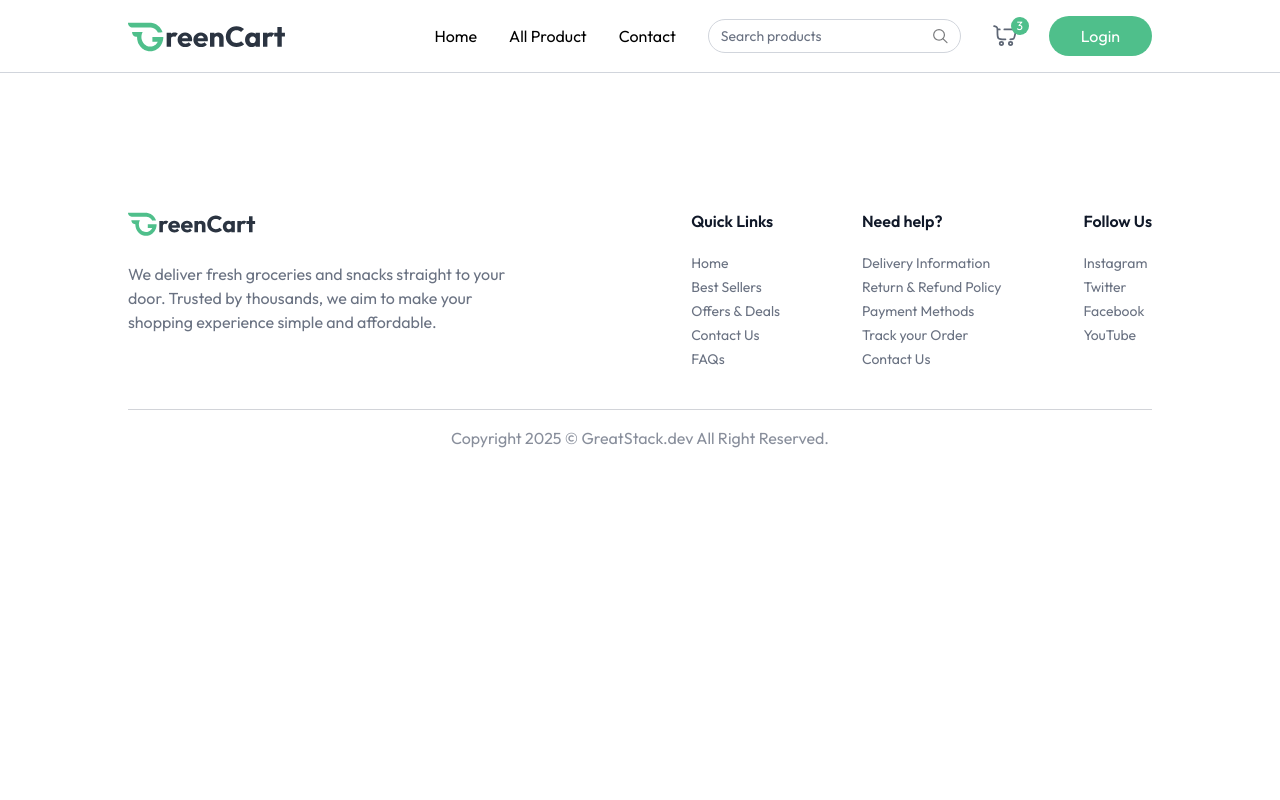
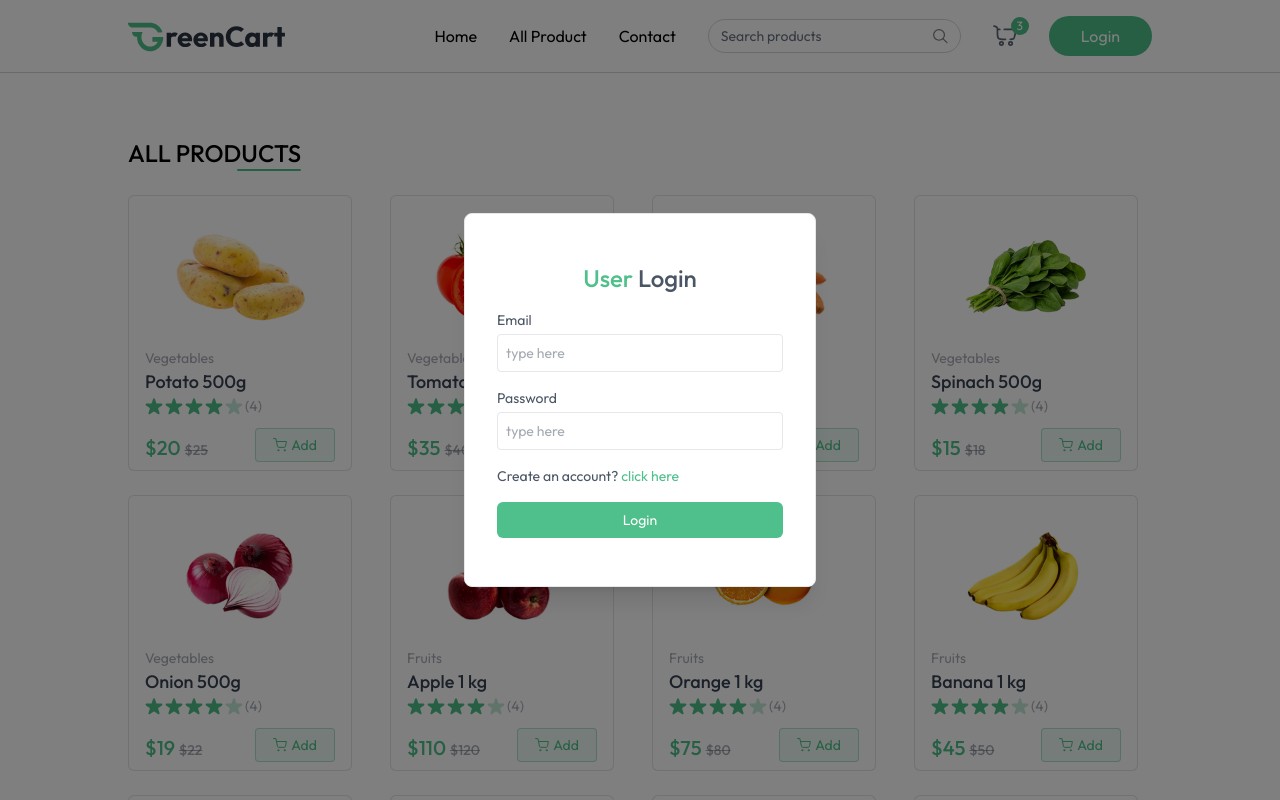
Before and after one commit to Varun822468/GreenCart, a React (Vite) app in the folder client/: page /products in a window 1280 px wide. Both pictures are taken after a click on the button "Login". Shown: the top 800 px of the page. Built offline with nearby package versions, Linux system fonts and the light colour scheme.

Commit message:
All Products section work done.
1.AllProducts.jsx file added
2.ProductCategory.jsx file added

```diff
--- a/client/src/App.jsx
+++ b/client/src/App.jsx
@@ -4,16 +4,24 @@
 import Home from './pages/Home'
 import { Toaster } from "react-hot-toast"
 import Footer from './components/Footer'
+import { useAppContext } from './context/Appcontext'
+import Login from './components/Login'
+import AllProducts from './pages/AllProducts'
+import ProductCategory from './pages/ProductCategory'
 
 const App = () => {
   const isSellerPath = useLocation().pathname.includes("seller");
+  const {showUserLogin} = useAppContext()
   return (
   <div>
     {isSellerPath ? null : <Navbar />}
+    {showUserLogin ? <Login/> : null}
     <Toaster />
     <div className={`${isSellerPath ? "" : "px-6 md:px-16 lg:px-24 xl:px-32"}`}>
       <Routes>
-        <Route path='/' element={<Home />} />
+        <Route path='/' element={<Home/>} />
+        <Route path='/products' element={<AllProducts/>} />
+        <Route path='/products/:category' element={<ProductCategory/>} />
       </Routes>
     </div>
     {!isSellerPath && <Footer/>}
--- /dev/null
+++ b/client/src/components/Login.jsx
@@ -0,0 +1,56 @@
+import React from 'react'
+import { useAppContext } from '../context/Appcontext';
+
+const Login = () => {
+    const { setshowUserLogin, setUser } = useAppContext()
+    const [state, setState] = React.useState("login");
+    const [name, setName] = React.useState("");
+    const [email, setEmail] = React.useState("");
+    const [password, setPassword] = React.useState("");
+    const onSumbitHandler = async (event) => {
+        event.preventDefault();
+        setUser({
+            email: "mailoftamil@gmail.com",
+            name: "tamilselvan"
+        })
+        setshowUserLogin(false)
+    }
+    return (
+        <div onClick={() => setshowUserLogin(false)} className='fixed top-0 bottom-0 left-0 right-0 z-30 flex items-center text-sm text-gray-600 bg-black/50'>
+
+            <form onSubmit={onSumbitHandler} onClick={(e) => e.stopPropagation()} className="flex flex-col gap-4 m-auto items-start p-8 py-12 w-80 sm:w-[352px] rounded-lg shadow-xl border border-gray-200 bg-white">
+                <p className="text-2xl font-medium m-auto">
+                    <span className="text-primary">User</span> {state === "login" ? "Login" : "Sign Up"}
+                </p>
+                {state === "register" && (
+                    <div className="w-full">
+                        <p>Name</p>
+                        <input onChange={(e) => setName(e.target.value)} value={name} placeholder="type here" className="border border-gray-200 rounded w-full p-2 mt-1 outline-primary" type="text" required />
+                    </div>
+                )}
+                <div className="w-full ">
+                    <p>Email</p>
+                    <input onChange={(e) => setEmail(e.target.value)} value={email} placeholder="type here" className="border border-gray-200 rounded w-full p-2 mt-1 outline-primary" type="email" required />
+                </div>
+                <div className="w-full ">
+                    <p>Password</p>
+                    <input onChange={(e) => setPassword(e.target.value)} value={password} placeholder="type here" className="border border-gray-200 rounded w-full p-2 mt-1 outline-primary" type="password" required />
+                </div>
+                {state === "register" ? (
+                    <p>
+                        Already have account? <span onClick={() => setState("login")} className="text-primary cursor-pointer">click here</span>
+                    </p>
+                ) : (
+                    <p>
+                        Create an account? <span onClick={() => setState("register")} className="text-primary cursor-pointer">click here</span>
+                    </p>
+                )}
+                <button className="bg-primary hover:bg-primary-dull transition-all text-white w-full py-2 rounded-md cursor-pointer">
+                    {state === "register" ? "Create Account" : "Login"}
+                </button>
+            </form>
+        </div>
+    )
+}
+
+export default Login
--- a/client/src/components/Navbar.jsx
+++ b/client/src/components/Navbar.jsx
@@ -1,19 +1,24 @@
-import React from 'react'
+import React, { useEffect } from 'react'
 import { NavLink } from 'react-router-dom'
 import { assets } from '../assets/assets'
 import { useAppContext } from '../context/Appcontext'
 
 const Navbar = () => {
     const [open, setOpen] = React.useState(false)
-    const { user, setUser, setshowUserLogin, navigate } = useAppContext();
+    const { user, setUser, setshowUserLogin, navigate, searchQuery, setSearchQuery } = useAppContext();
     const logout = async () => {
         setUser(null);
         navigate('/')
     }
+    useEffect(() => {
+        if (searchQuery.length > 0) {
+            navigate("/products")
+        }
+    }, [searchQuery])
     return (
         <nav className="flex items-center justify-between px-6 md:px-16 lg:px-24 xl:px-32 py-4 border-b border-gray-300 bg-white relative transition-all">
 
-            <NavLink to='/' onClick={()=> setOpen(false)}>
+            <NavLink to='/' onClick={() => setOpen(false)}>
                 <img className="h-9" src={assets.logo} alt="logo" />
             </NavLink>
 
@@ -23,7 +28,7 @@
                 <NavLink to='/products'>All Product</NavLink>
                 <NavLink to='/'>Contact</NavLink>
 
-                <div className="hidden lg:flex items-center text-sm gap-2 border border-gray-300 px-3 rounded-full">
+                <div onChange={(e)=> setSearchQuery(e.target.value)} className="hidden lg:flex items-center text-sm gap-2 border border-gray-300 px-3 rounded-full">
                     <input className="py-1.5 w-full bg-transparent outline-none placeholder-gray-500" type="text" placeholder="Search products" />
                     <img src={assets.search_icon} alt='search' className='w-4 h-4' />
                 </div>
@@ -46,7 +51,7 @@
                                 <li onClick={logout} className='p-1.5 pl-3 hover:bg-primary/10 cursor-pointer'>Logout</li>
                             </ul>
                         </div>
-                )}
+                    )}
             </div>
 
             <button onClick={() => open ? setOpen(false) : setOpen(true)} aria-label="Menu" className="sm:hidden">
--- a/client/src/components/NewsLetter.jsx
+++ b/client/src/components/NewsLetter.jsx
@@ -1,7 +1,7 @@
 const NewsLetter = () => {
 
     return (
-        <div className="flex flex-col items-center justify-center text-center space-y-2">
+        <div className="flex flex-col items-center justify-center text-center space-y-2 mt-24 pb-14">
             <h1 className="md:text-4xl text-2xl font-semibold">Never Miss a Deal!</h1>
             <p className="md:text-lg text-gray-500/70 pb-8">
                 Subscribe to get the latest offers, new arrivals, and exclusive discounts
--- a/client/src/context/AppContext.jsx
+++ b/client/src/context/AppContext.jsx
@@ -13,6 +13,7 @@
     const [showUserLogin, setshowUserLogin] = useState(false);
     const [products, setProducts] = useState([]);
     const [cartItems, setCartItems] = useState({});
+    const [searchQuery, setSearchQuery] = useState({});
     // Fetch All Products
     const fetchProducts = async () => {
         setProducts(dummyProducts)
@@ -55,7 +56,7 @@
     })
 
     const value = { navigate, user, setUser, setIsSeller, isSeller, showUserLogin, setshowUserLogin, products, currency,
-        addToCart,updateCartItem,removeFromCart,cartItems }
+        addToCart,updateCartItem,removeFromCart,cartItems,searchQuery,setSearchQuery }
 
     return <AppContext.Provider value={value}>
         {children}
--- /dev/null
+++ b/client/src/pages/AllProducts.jsx
@@ -0,0 +1,33 @@
+import React, { useEffect, useState } from 'react'
+import { useAppContext } from '../context/Appcontext'
+import ProductCard from '../components/ProductCard'
+
+const AllProducts = () => {
+    const { products, searchQuery } = useAppContext()
+    const [filteredProducts, setFilteredProducts] = useState([])
+    useEffect(() => {
+        if (searchQuery.length > 0) {
+            setFilteredProducts(products.filter(
+                product => product.name.toLowerCase().includes(searchQuery.toLowerCase())
+            ))
+        }
+        else {
+            setFilteredProducts(products)
+        }
+    }, [products, searchQuery])
+    return (
+        <div className='mt-16 flex flex-col'>
+            <div className='flex flex-col items-end w-max'>
+                <p className='text-2xl font-medium uppercase'>All Products</p>
+                <div className='w-16 h-0.5 bg-primary rounded-full'></div>
+            </div>
+            <div className='grid grid-cols-2 sm:grid-cols-3 md:grid-cols-4 gap-3 md: gap-6 1g:grid-cols-5 mt-6'>
+                {filteredProducts.filter((product)=>product.inStock).map((product,index)=>(
+                    <ProductCard key={index} product={product} />
+                ))}
+            </div>
+        </div>
+    )
+}
+
+export default AllProducts
--- /dev/null
+++ b/client/src/pages/ProductCategory.jsx
@@ -0,0 +1,36 @@
+import React from 'react'
+import { useAppContext } from '../context/Appcontext'
+import { useParams } from 'react-router-dom'
+import { categories } from '../assets/assets'
+import ProductCard from '../components/ProductCard'
+
+const ProductCategory = () => {
+
+    const { products } = useAppContext()
+    const { category } = useParams()
+    const searchCategory = categories.find((item) => item.path.toLowerCase() === category)
+    const filteredProducts = products.filter((product) => product.category.toLowerCase() === category)
+    return (
+        <div className='mt-16'>
+            {searchCategory && (
+                <div className='flex flex-col items-end w-max'>
+                    <p className='text-2xl font-medium'>{searchCategory.text.toUpperCase()}</p>
+                    <div className='w-16 h-0.5 bg-primary rounded-full'></div>
+                </div>
+            )}
+            {filteredProducts.length > 0 ? (
+                <div className='grid grid-cols-2 sm:grid-cols-3 md:grid-cols-4 lg:grid-cols-5 gap-3 md:gap-6 mt-6'>
+                    {filteredProducts.map((product) => (
+                        <ProductCard key={product._id} product={product}/>
+                    ))}
+                </div>
+            ) : (
+                <div className='flex items-center justify-center h-[60vh]'>
+                    <p className='text-2x1 font-medium text-primary'>No products found in this category.</p>
+                </div>
+            )}
+        </div>
+    )
+}
+
+export default ProductCategory
```
